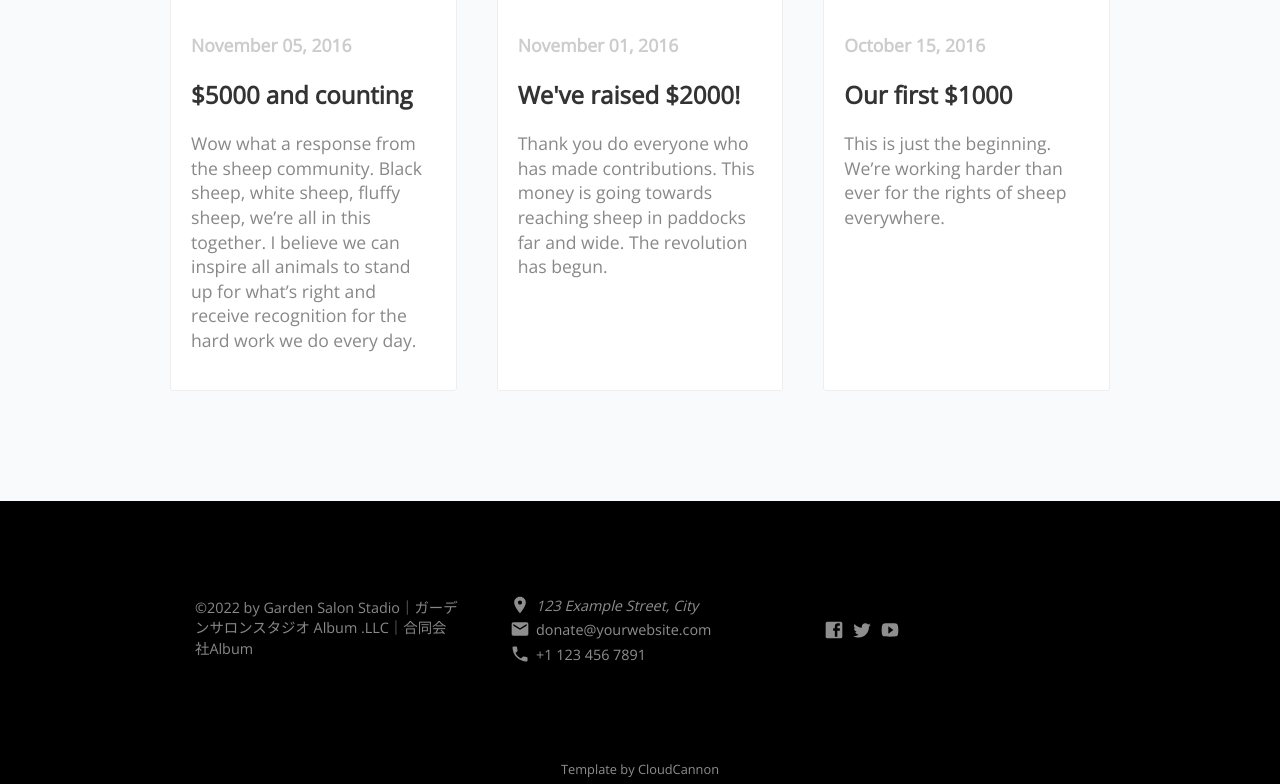
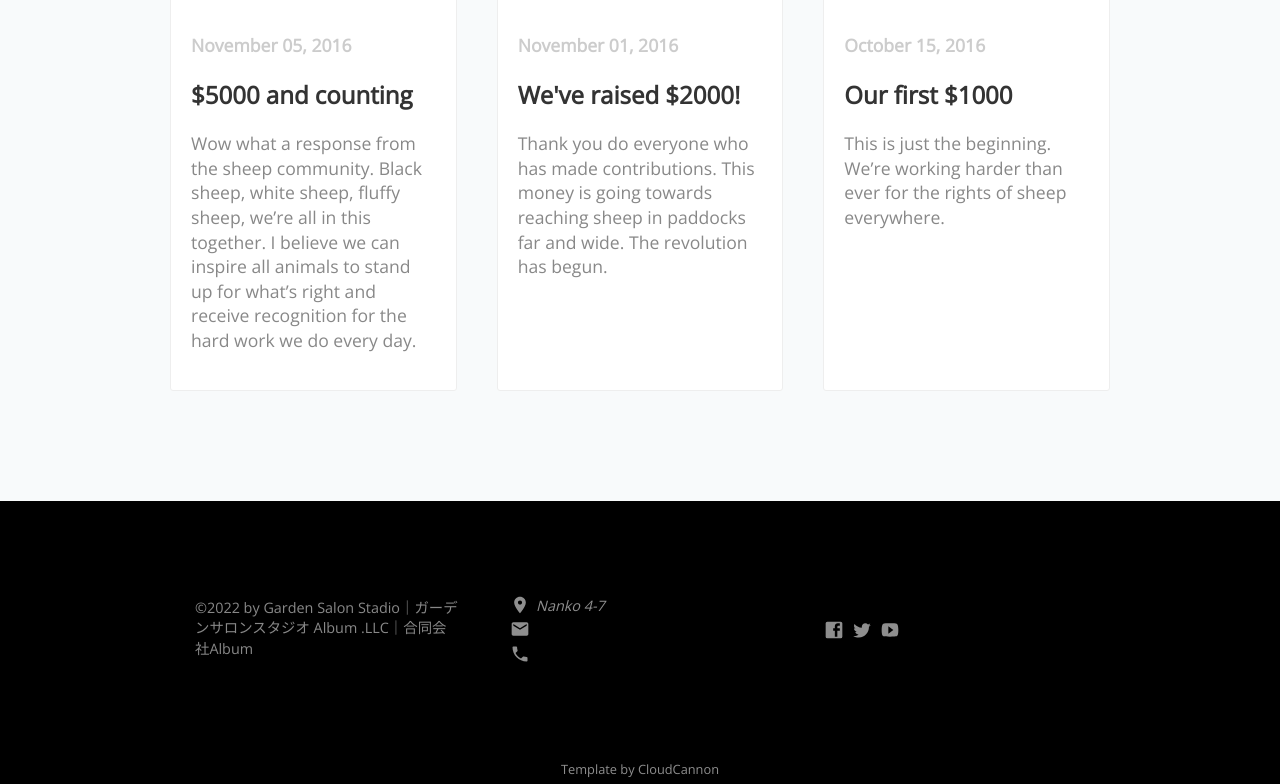
Before and after one commit to takagotch/page501, a Jekyll site: the page built from index.html, in a window 1280 px wide and 900 px high, scrolled down 3748 px, cut to the strip 116-900 px from the top of the window. Built offline with Jekyll 4.4.1, drawn with Linux system fonts in a browser that asks for light colours; nearby versions of some CDN libraries; a script that is not in the unit is left out.

Commit message:
Update company.yml

```diff
--- a/_data/company.yml
+++ b/_data/company.yml
@@ -1,9 +1,10 @@
 company_name: Album .llc
 mission_statement: ©2022 by Garden Salon Stadio｜ガーデンサロンスタジオ Album .LLC｜合同会社Album
 
-address: 123 Example Street, City
-phone: +1 123 456 7891
-email: donate@yourwebsite.com
+address: Nanko 4-7
+phone:
+email:
 facebook: tkgcci
 twitter: album_llc
 youtube:
+line: album_llc
```
